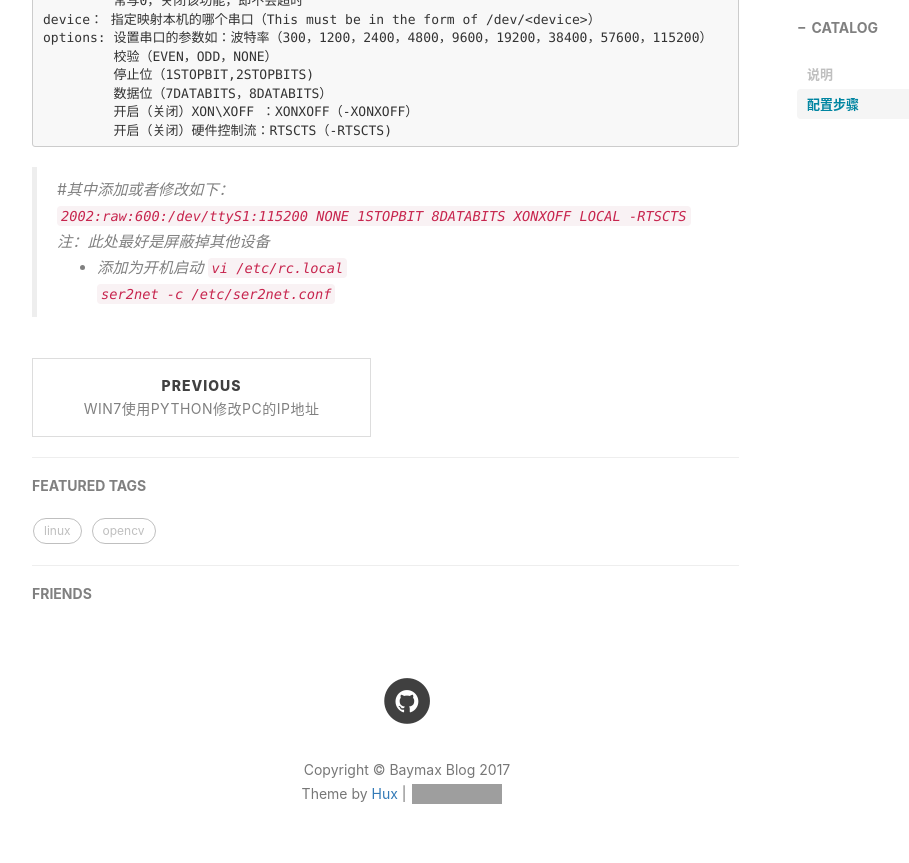
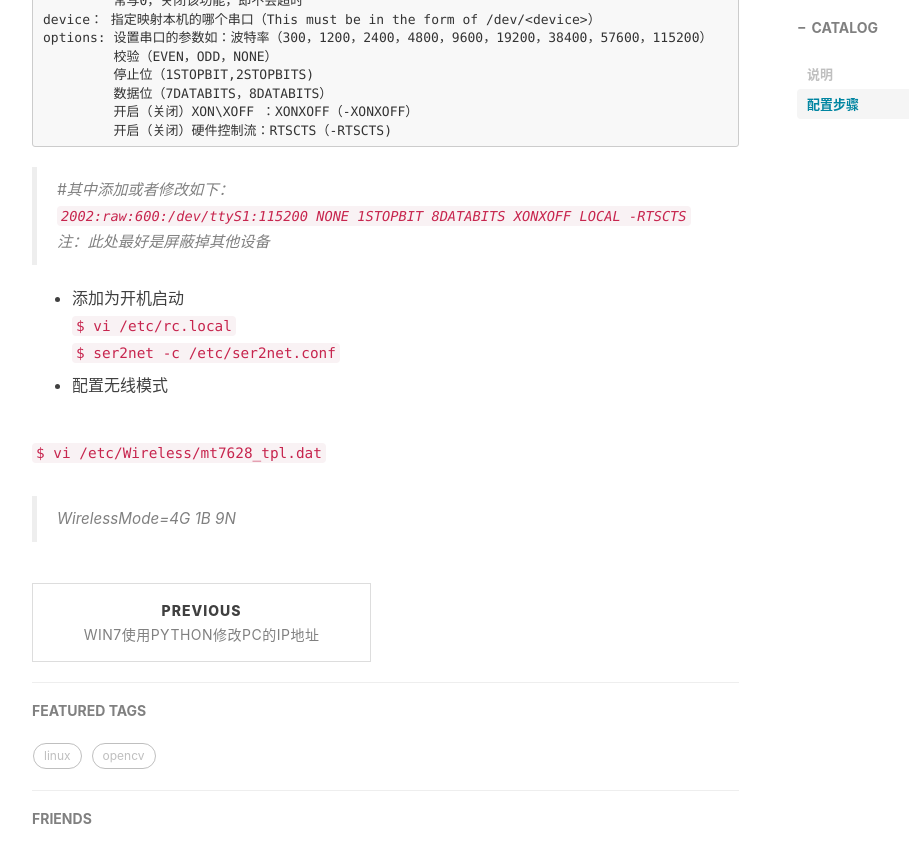
Before and after one commit to Lmonologue/baymax.github.io, a Jekyll site: the page built from _posts/2017-05-23-widora配置ser2net服务.md, in a window 1280 px wide and 900 px high, scrolled down 1245 px. Shown: the top 863 px of the window, without its empty margins (233-1142 px from the left). Built offline with Jekyll 4.4.1, drawn with Linux system fonts in a browser that asks for light colours; nearby versions of some CDN libraries; comment, search, counter and statistics services are not loaded; grey boxes are pictures that could not be loaded.

Commit message:
Update 2017-05-23-widora配置ser2net服务.md

```diff
--- a/_posts/2017-05-23-widora配置ser2net服务.md
+++ b/_posts/2017-05-23-widora配置ser2net服务.md
@@ -50,6 +50,12 @@ options: 设置串口的参数如：波特率（300，1200，2400，4800，9600
 >#其中添加或者修改如下：<br>
 >`2002:raw:600:/dev/ttyS1:115200 NONE 1STOPBIT 8DATABITS XONXOFF LOCAL -RTSCTS`<br>
 >注：此处最好是屏蔽掉其他设备<br>
-- 添加为开机启动
->`vi /etc/rc.local`<br>
->`ser2net -c /etc/ser2net.conf`<br>
+
+- 添加为开机启动<br>
+`$ vi /etc/rc.local`<br>
+`$ ser2net -c /etc/ser2net.conf`<br>
+
+- 配置无线模式<br>
+
+`$ vi /etc/Wireless/mt7628_tpl.dat`<br>
+>WirelessMode=4G 1B 9N<br>
```
